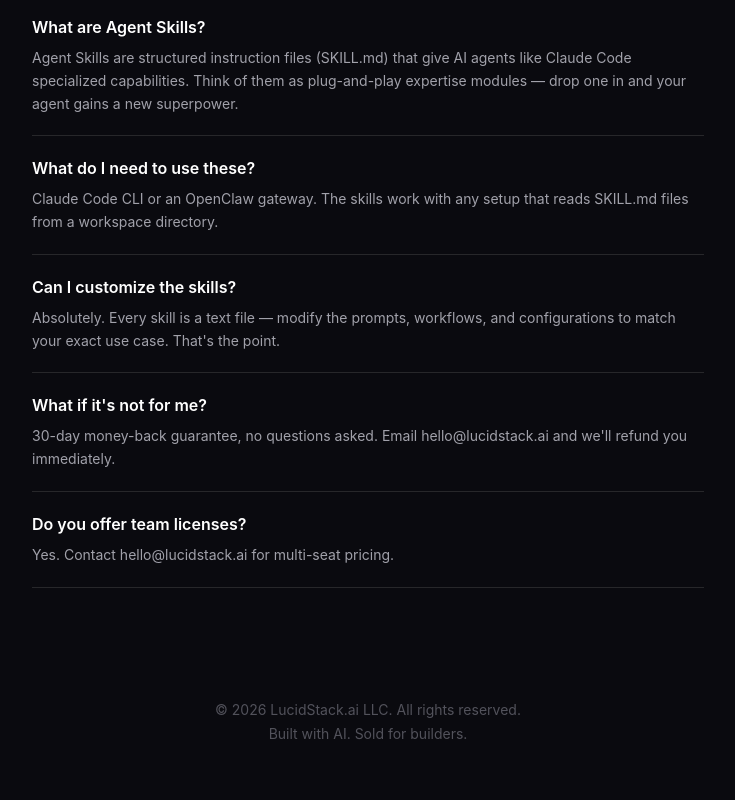
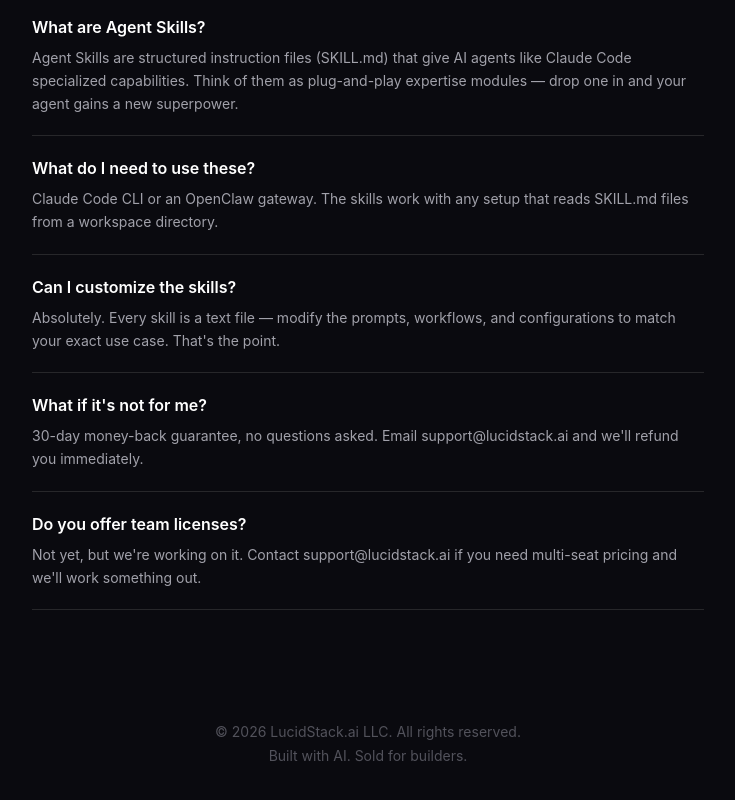
Before and after one commit to rbackus2000/lucidstack-skill-packs, a Next.js app: page / in a window 1280 px wide. Shown: the part 2280-3080 px from the top of the page, without its empty margins (272-1007 px from the left). Built offline with nearby package versions, Linux system fonts and the light colour scheme.

Commit message:
Fix: update email to support@lucidstack.ai, honest team license FAQ

```diff
--- a/app/api/webhook/route.js
+++ b/app/api/webhook/route.js
@@ -47,7 +47,7 @@
               </a>
             </div>
             <p style="color: #71717a; font-size: 14px; line-height: 1.5;">
-              This link is unique to your purchase. If you have any questions, reply to this email or reach out at hello@lucidstack.ai.
+              This link is unique to your purchase. If you have any questions, reply to this email or reach out at support@lucidstack.ai.
             </p>
             <hr style="border: none; border-top: 1px solid #27272a; margin: 24px 0;" />
             <p style="color: #52525b; font-size: 12px;">
--- a/app/page.js
+++ b/app/page.js
@@ -174,8 +174,8 @@
             { q: 'What are Agent Skills?', a: 'Agent Skills are structured instruction files (SKILL.md) that give AI agents like Claude Code specialized capabilities. Think of them as plug-and-play expertise modules — drop one in and your agent gains a new superpower.' },
             { q: 'What do I need to use these?', a: 'Claude Code CLI or an OpenClaw gateway. The skills work with any setup that reads SKILL.md files from a workspace directory.' },
             { q: 'Can I customize the skills?', a: 'Absolutely. Every skill is a text file — modify the prompts, workflows, and configurations to match your exact use case. That\'s the point.' },
-            { q: 'What if it\'s not for me?', a: '30-day money-back guarantee, no questions asked. Email hello@lucidstack.ai and we\'ll refund you immediately.' },
-            { q: 'Do you offer team licenses?', a: 'Yes. Contact hello@lucidstack.ai for multi-seat pricing.' },
+            { q: 'What if it\'s not for me?', a: '30-day money-back guarantee, no questions asked. Email support@lucidstack.ai and we\'ll refund you immediately.' },
+            { q: 'Do you offer team licenses?', a: 'Not yet, but we\'re working on it. Contact support@lucidstack.ai if you need multi-seat pricing and we\'ll work something out.' },
           ].map((item) => (
             <div key={item.q} className="border-b border-zinc-800 py-5">
               <h3 className="text-base font-semibold text-white mb-2">{item.q}</h3>
--- a/app/success/page.js
+++ b/app/success/page.js
@@ -55,8 +55,8 @@
         </div>
         <p className="text-sm text-zinc-500">
           Questions? Reach out at{' '}
-          <a href="mailto:hello@lucidstack.ai" className="text-indigo-400 hover:text-indigo-300">
-            hello@lucidstack.ai
+          <a href="mailto:support@lucidstack.ai" className="text-indigo-400 hover:text-indigo-300">
+            support@lucidstack.ai
           </a>
         </p>
       </div>
```
